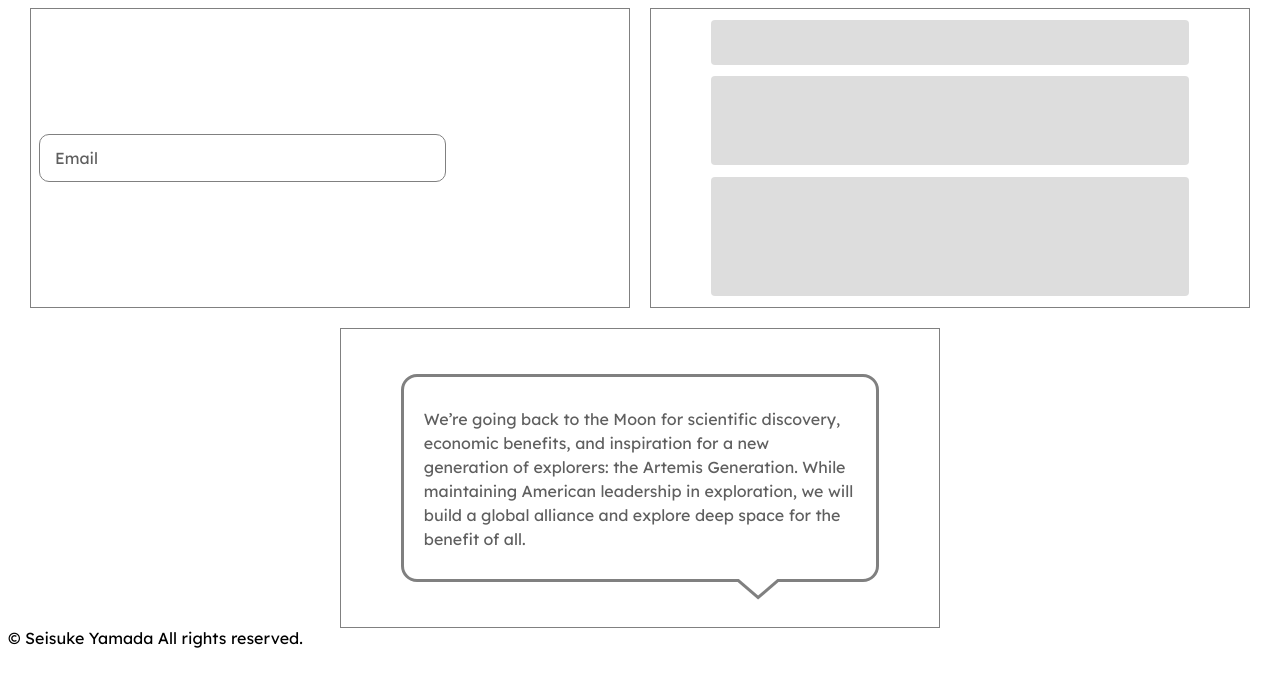
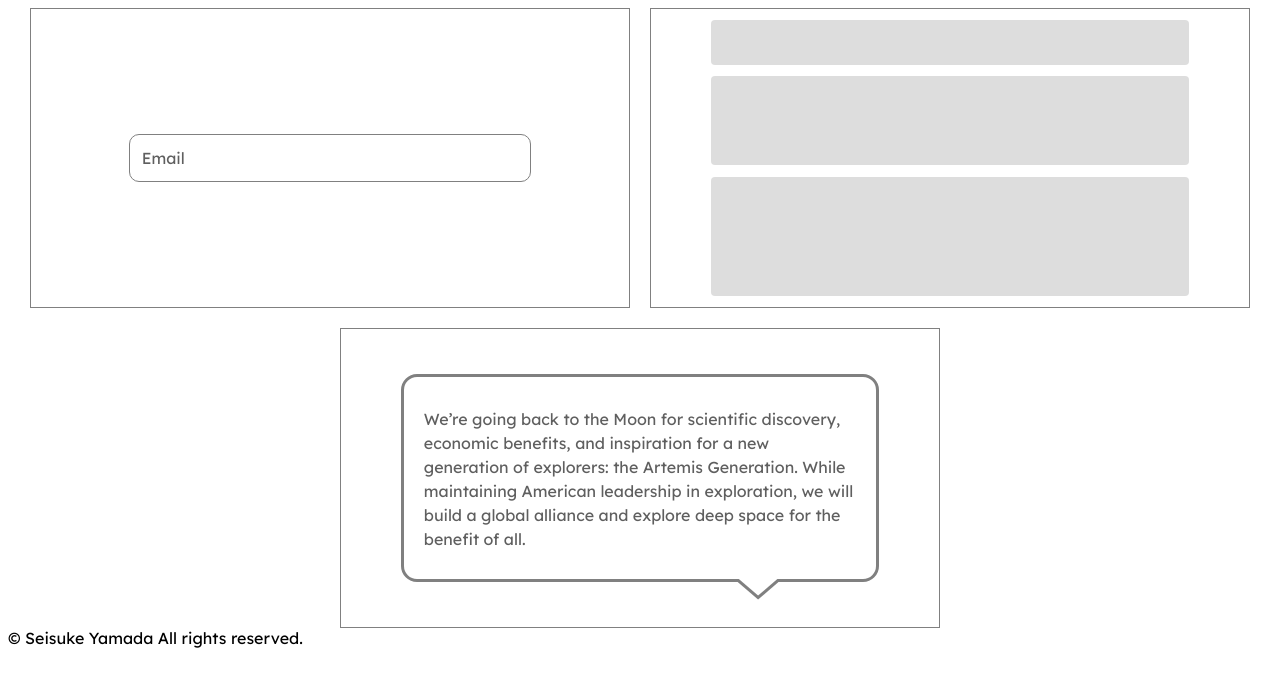
Before and after one commit to seihello/css-gallery, a plain HTML site: page index.html in a window 1280 px wide. Drawn offline with nearby package versions, Linux system fonts and the light colour scheme; a script that the page names is missing.

Commit message:
Adjust the size and position

```diff
--- a/modules/placeholder-move.scss
+++ b/modules/placeholder-move.scss
@@ -1,15 +1,19 @@
 
 .placeholder-move {
+
+  display: flex;
+  justify-content: center;
+  align-items: center;
+
   .input-wrapper {
-    height: 100%;
-    display: flex;
-    align-items: center;
+    width: 70%;
+    height: 5rem;
     position: relative;
     padding: 1rem .5rem;
 
     input {
-      height: 3rem;
-      width: 70%;
+      height: 100%;
+      width: 100%;
       border-radius: 10px;
       border: 1px solid gray;
       padding-left: 1rem;
@@ -18,7 +22,7 @@
     span {
       font-size: 1rem;
       position: absolute;
-      inset: 50% auto auto 4%;
+      inset: 50% auto auto 5%;
       transform: translateY(-50%);
       color: rgb(95, 95, 95);
       transition-property: inset font-size;
@@ -30,7 +34,7 @@
     input:focus + span,
     input:not(:placeholder-shown) + span {
       font-size: .9rem;
-      inset: 42% auto auto 3%;
+      inset: 20% auto auto 5%;
       padding: 0 .5em;
       background-color: white;
     }
--- a/modules/skeleton-screen.scss
+++ b/modules/skeleton-screen.scss
@@ -1,7 +1,7 @@
 .skeleton-screen {
   display: flex;
   flex-direction: column;
-  justify-content: space-evenly;
+  justify-content: space-evenly!important;
   align-items: center;
 
   .target {
```
Also changed, not shown: modules/placeholder-move.css, modules/skeleton-screen.css.
